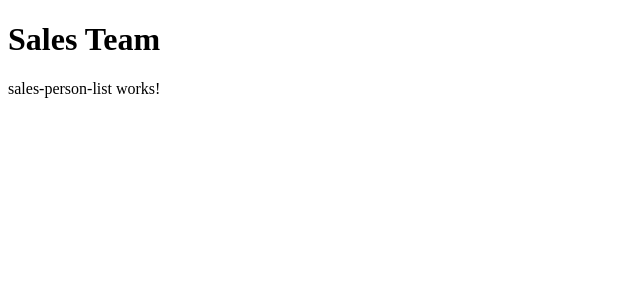
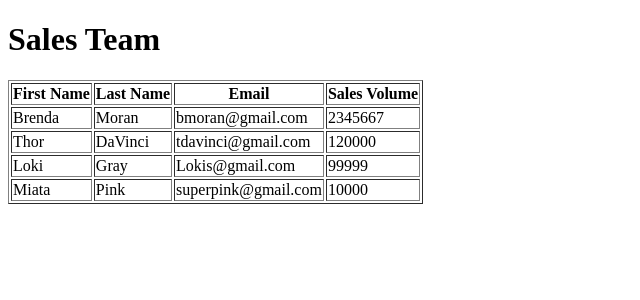
Before and after one commit to bmoran17/angular-training, an Angular app in the folder sales-project/: page / in a window 1280 px wide. Shown: the top 300 px of the page, without its empty margins (0-640 px from the left). Built offline with nearby package versions, Linux system fonts and the light colour scheme.

Commit message:
Build html table using sample data

```diff
--- a/sales-project/src/app/sales-person-list/sales-person-list.component.html
+++ b/sales-project/src/app/sales-person-list/sales-person-list.component.html
@@ -1 +1,20 @@
-<p>sales-person-list works!</p>
+<table border="1">
+
+  <thead>
+    <tr>
+      <th>First Name</th>
+      <th>Last Name</th>
+      <th>Email</th>
+      <th>Sales Volume</th>
+    </tr>
+  </thead>
+
+  <tbody>
+    <tr *ngFor="let tempSalesPerson of salesPersonList">
+      <td>{{ tempSalesPerson.firstName }}</td>
+      <td>{{ tempSalesPerson.lastName }}</td>
+      <td>{{ tempSalesPerson.email }}</td>
+      <td>{{ tempSalesPerson.salesVolume }}</td>
+    </tr>
+  </tbody>
+</table>
```
Also changed, not shown: 1 other file (tests, documents, lock files or other folders).
